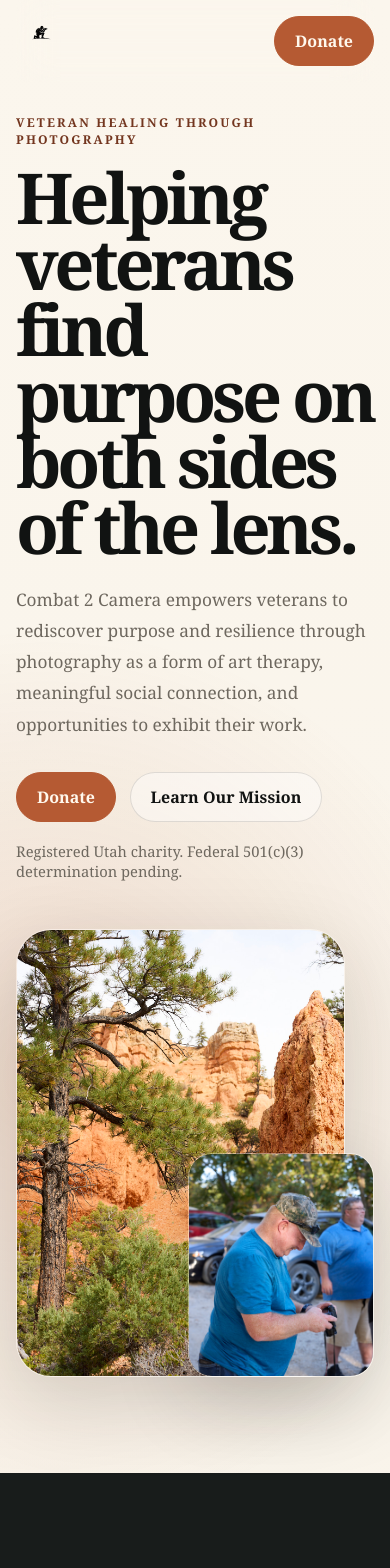
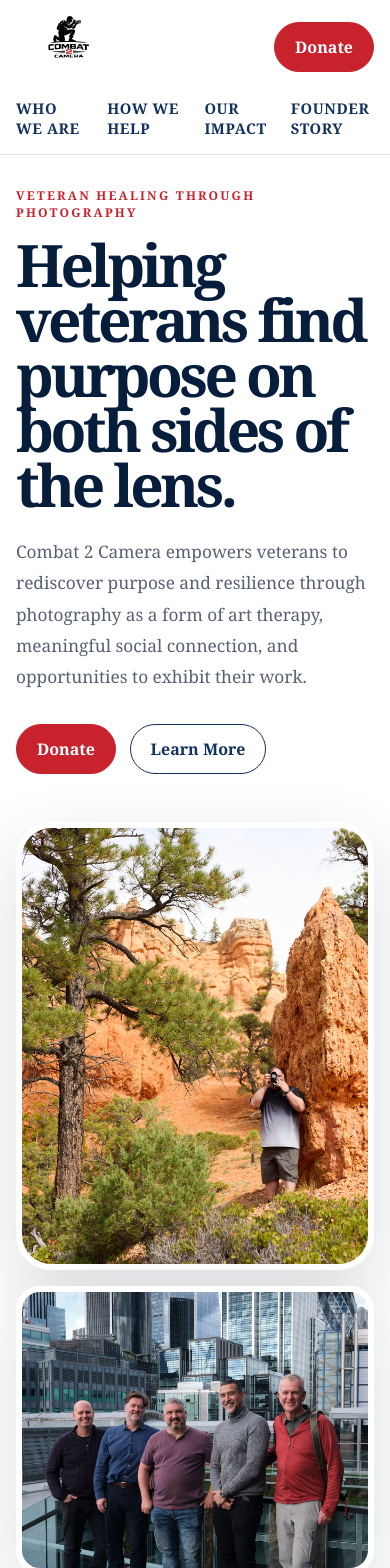
Before and after one commit to troyrkoltermann-pixel/combat2camera-website, a Next.js app: page / in a window 390 px wide. Shown: the top 1568 px of the page. Built offline with nearby package versions, Linux system fonts and the light colour scheme.

Commit message:
Update homepage layout and founder story

```diff
--- a/src/app/globals.css
+++ b/src/app/globals.css
@@ -1,16 +1,16 @@
 :root {
-  --ink: #111312;
-  --paper: #f4efe5;
-  --paper-soft: #ebe2d3;
-  --sand: #d4c2a6;
-  --olive: #59624b;
-  --clay: #b55a33;
-  --clay-dark: #73361f;
-  --charcoal: #181c1b;
-  --muted: #6e685f;
-  --line: rgba(17, 19, 18, 0.12);
-  --light-line: rgba(244, 239, 229, 0.16);
-  --shadow: 0 24px 80px rgba(34, 26, 18, 0.16);
+  --ink: #101828;
+  --paper: #ffffff;
+  --paper-soft: #f5f7fb;
+  --navy: #12315f;
+  --navy-dark: #071d3c;
+  --red: #c8232c;
+  --red-dark: #961923;
+  --blue: #1f5f9f;
+  --muted: #586174;
+  --line: rgba(16, 24, 40, 0.12);
+  --light-line: rgba(255, 255, 255, 0.2);
+  --shadow: 0 24px 70px rgba(16, 24, 40, 0.14);
 }
 
 * {
@@ -24,7 +24,7 @@
 body {
   margin: 0;
   min-height: 100vh;
-  background: var(--paper);
+  background: #ffffff;
   color: var(--ink);
   font-family: Georgia, "Times New Roman", serif;
 }
@@ -41,48 +41,79 @@
 
 .site-page {
   overflow: hidden;
-  background:
-    radial-gradient(circle at 12% 10%, rgba(181, 90, 51, 0.18), transparent 28rem),
-    linear-gradient(180deg, #fbf6ed 0%, var(--paper) 45%, #e5d7c4 100%);
+  background: #ffffff;
 }
 
 .site-header {
   position: sticky;
   top: 0;
   z-index: 20;
-  display: grid;
-  grid-template-columns: 1fr auto 1fr;
-  align-items: center;
-  gap: 1rem;
+  border-bottom: 1px solid var(--line);
+  background: rgba(255, 255, 255, 0.96);
+  backdrop-filter: blur(14px);
+}
+
+.utility-bar,
+.main-nav {
   width: min(1180px, calc(100% - 2rem));
   margin: 0 auto;
-  padding: 1rem 0;
-  backdrop-filter: blur(18px);
+}
+
+.utility-bar {
+  display: flex;
+  justify-content: space-between;
+  gap: 1rem;
+  padding: 0.45rem 0;
+  color: #ffffff;
+  font-size: 0.82rem;
+}
+
+.site-header::before {
+  content: "";
+  position: absolute;
+  inset: 0 0 auto;
+  height: 2rem;
+  z-index: -1;
+  background: var(--navy);
+}
+
+.utility-bar a {
+  font-weight: 700;
+}
+
+.main-nav {
+  display: grid;
+  grid-template-columns: auto 1fr auto;
+  align-items: center;
+  gap: 2rem;
+  padding: 0.75rem 0;
 }
 
 .brand {
   display: inline-flex;
   align-items: center;
-  gap: 0.7rem;
-  font-size: 0.95rem;
-  font-weight: 700;
-  letter-spacing: 0.06em;
-  text-transform: uppercase;
 }
 
 .brand img {
-  width: 3.2rem;
+  width: 10.5rem;
   height: auto;
+  max-height: 4.4rem;
+  object-fit: contain;
+  object-position: left center;
 }
 
 .nav-links {
   display: flex;
+  justify-content: center;
   gap: 1.5rem;
-  color: var(--muted);
-  font-size: 0.9rem;
+  color: var(--navy);
+  font-size: 0.92rem;
+  font-weight: 700;
+  text-transform: uppercase;
+  letter-spacing: 0.04em;
 }
 
-.site-header .button {
+.main-nav .button {
   justify-self: end;
 }
 
@@ -106,15 +137,15 @@
 }
 
 .button-primary {
-  border: 1px solid var(--clay);
-  background: var(--clay);
-  color: #fff8ed;
+  border: 1px solid var(--red);
+  background: var(--red);
+  color: #ffffff;
 }
 
 .button-secondary {
-  border: 1px solid var(--line);
-  background: rgba(255, 255, 255, 0.42);
-  color: var(--ink);
+  border: 1px solid var(--navy);
+  background: #ffffff;
+  color: var(--navy);
 }
 
 .hero-home {
@@ -123,9 +154,9 @@
   gap: 3rem;
   align-items: center;
   width: min(1180px, calc(100% - 2rem));
-  min-height: calc(100vh - 5rem);
+  min-height: calc(100vh - 7rem);
   margin: 0 auto;
-  padding: 4rem 0 6rem;
+  padding: 4.5rem 0 5.5rem;
 }
 
 .hero-copy {
@@ -134,7 +165,7 @@
 
 .eyebrow {
   margin: 0 0 1rem;
-  color: var(--clay-dark);
+  color: var(--red);
   font-size: 0.76rem;
   font-weight: 700;
   letter-spacing: 0.18em;
@@ -155,8 +186,9 @@
 }
 
 .hero-home h1 {
-  max-width: 11ch;
-  font-size: clamp(4.1rem, 9vw, 8.8rem);
+  max-width: 12ch;
+  color: var(--navy-dark);
+  font-size: clamp(3.5rem, 7vw, 7.2rem);
 }
 
 .lead {
@@ -174,46 +206,41 @@
   margin-top: 2rem;
 }
 
-.status-note {
-  margin: 1.2rem 0 0;
-  color: var(--muted);
-  font-size: 0.92rem;
-}
-
 .hero-media {
-  position: relative;
-  min-height: 42rem;
+  display: grid;
+  grid-template-columns: 1fr 0.58fr;
+  gap: 1rem;
+  align-items: end;
 }
 
 .hero-image {
   object-fit: cover;
-  border: 1px solid rgba(255, 255, 255, 0.35);
+  border: 6px solid #ffffff;
   box-shadow: var(--shadow);
 }
 
 .hero-image-main {
-  width: 84%;
+  width: 100%;
   height: 38rem;
   border-radius: 2.2rem;
 }
 
 .hero-image-inset {
-  position: absolute;
-  right: 0;
-  bottom: 0;
-  width: 45%;
-  height: 20rem;
+  width: 100%;
+  height: 24rem;
   border-radius: 1.5rem;
 }
 
 .mission-band {
   padding: 7rem max(1rem, calc((100vw - 1180px) / 2));
-  background: var(--charcoal);
+  background:
+    linear-gradient(90deg, rgba(7, 29, 60, 0.96), rgba(18, 49, 95, 0.92)),
+    var(--navy-dark);
   color: var(--paper);
 }
 
 .mission-band .eyebrow {
-  color: #d79b7b;
+  color: #ffccd0;
 }
 
 .mission-band h2 {
@@ -278,14 +305,14 @@
   padding: 1.5rem;
   border: 1px solid var(--line);
   border-radius: 1.5rem;
-  background: rgba(255, 255, 255, 0.38);
-  box-shadow: 0 12px 48px rgba(34, 26, 18, 0.08);
+  background: #ffffff;
+  box-shadow: 0 12px 48px rgba(16, 24, 40, 0.08);
 }
 
 .program-card span {
   display: block;
   margin-bottom: 2rem;
-  color: var(--clay-dark);
+  color: var(--red);
   font-size: 1.3rem;
   font-weight: 700;
 }
@@ -311,13 +338,13 @@
 .impact-card {
   min-height: 20rem;
   background:
-    linear-gradient(180deg, rgba(89, 98, 75, 0.12), rgba(255, 255, 255, 0.42)),
-    rgba(255, 255, 255, 0.34);
+    linear-gradient(180deg, rgba(31, 95, 159, 0.08), #ffffff),
+    #ffffff;
 }
 
 .impact-card p {
   margin: 0 0 2rem;
-  color: var(--clay-dark);
+  color: var(--red);
   font-size: 0.78rem;
   font-weight: 700;
   letter-spacing: 0.16em;
@@ -337,7 +364,7 @@
   border: 1px dashed rgba(17, 19, 18, 0.22);
   border-radius: 1.25rem;
   color: var(--muted);
-  background: rgba(255, 255, 255, 0.24);
+  background: var(--paper-soft);
 }
 
 .partner-strip p {
@@ -350,7 +377,7 @@
   grid-template-columns: repeat(4, minmax(18rem, 1fr));
   gap: 0.6rem;
   padding: 0.6rem;
-  background: var(--charcoal);
+  background: var(--navy-dark);
 }
 
 .gallery-strip img {
@@ -375,14 +402,24 @@
 
 .founder-image-wrap img {
   width: 100%;
-  height: 42rem;
-  object-fit: cover;
-  object-position: center top;
+  height: auto;
+  max-height: 46rem;
+  object-fit: contain;
+  object-position: center;
+  background: var(--paper-soft);
 }
 
 .founder-copy {
   display: grid;
   gap: 1.2rem;
+}
+
+.text-link {
+  width: fit-content;
+  color: var(--red);
+  font-weight: 700;
+  text-decoration: underline;
+  text-underline-offset: 0.25rem;
 }
 
 .testimonial-grid {
@@ -404,7 +441,7 @@
 
 .testimonial-card figcaption {
   margin-top: 2rem;
-  color: var(--clay-dark);
+  color: var(--red);
   font-weight: 700;
 }
 
@@ -413,14 +450,14 @@
   padding: 5rem;
   border-radius: 2.4rem;
   background:
-    linear-gradient(135deg, rgba(89, 98, 75, 0.92), rgba(24, 28, 27, 0.96)),
-    var(--charcoal);
+    linear-gradient(135deg, rgba(18, 49, 95, 0.96), rgba(7, 29, 60, 0.98)),
+    var(--navy-dark);
   color: var(--paper);
 }
 
 .donation-cta .eyebrow,
 .donation-cta p {
-  color: #d8c9b5;
+  color: #dce8f8;
 }
 
 .donation-cta h2 {
@@ -444,8 +481,8 @@
   place-items: center;
   padding: 2rem;
   background:
-    radial-gradient(circle at top left, rgba(181, 90, 51, 0.18), transparent 30rem),
-    var(--paper);
+    radial-gradient(circle at top left, rgba(31, 95, 159, 0.1), transparent 30rem),
+    #ffffff;
 }
 
 .donate-panel {
@@ -453,7 +490,7 @@
   padding: clamp(2rem, 6vw, 5rem);
   border: 1px solid var(--line);
   border-radius: 2rem;
-  background: rgba(255, 255, 255, 0.48);
+  background: #ffffff;
   box-shadow: var(--shadow);
 }
 
@@ -462,27 +499,129 @@
 }
 
 .donate-panel a:not(.button) {
-  color: var(--clay-dark);
+  color: var(--red);
   text-decoration: underline;
+}
+
+.story-page {
+  min-height: 100vh;
+  background: #ffffff;
+}
+
+.story-hero {
+  padding: 2rem max(1rem, calc((100vw - 1180px) / 2)) 5rem;
+  background:
+    linear-gradient(180deg, #ffffff 0%, #f5f7fb 100%);
+}
+
+.story-back-link {
+  display: inline-flex;
+  margin-bottom: 2rem;
+  color: var(--red);
+  font-weight: 700;
+}
+
+.story-hero-grid {
+  display: grid;
+  grid-template-columns: 1.05fr 0.65fr;
+  gap: 3rem;
+  align-items: center;
+}
+
+.story-hero h1 {
+  max-width: 12ch;
+  margin: 0;
+  color: var(--navy-dark);
+  font-size: clamp(3.5rem, 7vw, 7rem);
+  letter-spacing: -0.06em;
+  line-height: 0.94;
+}
+
+.story-hero p:not(.eyebrow) {
+  max-width: 42rem;
+  margin: 1.5rem 0 0;
+  color: var(--muted);
+  font-size: 1.16rem;
+  line-height: 1.8;
+}
+
+.story-hero img {
+  width: 100%;
+  height: auto;
+  max-height: 42rem;
+  object-fit: contain;
+  border: 1px solid var(--line);
+  border-radius: 1.8rem;
+  background: var(--paper-soft);
+  box-shadow: var(--shadow);
+}
+
+.story-article {
+  width: min(820px, calc(100% - 2rem));
+  margin: 0 auto;
+  padding: 5rem 0 7rem;
+}
+
+.story-article p {
+  margin: 0 0 1.25rem;
+  color: #273244;
+  font-size: clamp(1.15rem, 2vw, 1.38rem);
+  line-height: 1.85;
+}
+
+.story-article p:nth-of-type(8),
+.story-article p:nth-of-type(9),
+.story-article p:nth-of-type(13),
+.story-article p:nth-of-type(14),
+.story-article p:nth-of-type(21),
+.story-article p:nth-of-type(22) {
+  color: var(--navy);
+  font-size: clamp(1.55rem, 3vw, 2.2rem);
+  font-weight: 700;
+  letter-spacing: -0.04em;
+  line-height: 1.15;
+}
+
+.story-article footer {
+  display: grid;
+  gap: 0.3rem;
+  margin-top: 3rem;
+  padding-top: 2rem;
+  border-top: 1px solid var(--line);
+  color: var(--navy);
+}
+
+.story-article footer span {
+  color: var(--muted);
 }
 
 @media (max-width: 980px) {
   .site-header {
+    position: relative;
+  }
+
+  .main-nav {
     grid-template-columns: 1fr auto;
+    gap: 1rem;
   }
 
   .nav-links {
-    display: none;
+    grid-column: 1 / -1;
+    order: 3;
+    justify-content: flex-start;
+    overflow-x: auto;
+    padding-bottom: 0.25rem;
   }
 
   .hero-home,
   .split-section,
-  .founder-section {
+  .founder-section,
+  .story-hero-grid {
     grid-template-columns: 1fr;
   }
 
   .hero-media {
-    min-height: 34rem;
+    grid-template-columns: 1fr;
   }
 
   .program-grid,
@@ -501,8 +640,16 @@
 }
 
 @media (max-width: 640px) {
-  .brand span {
+  .utility-bar {
     display: none;
+  }
+
+  .site-header::before {
+    display: none;
+  }
+
+  .brand img {
+    width: 7.5rem;
   }
 
   .hero-home {
@@ -510,21 +657,21 @@
   }
 
   .hero-home h1 {
-    font-size: clamp(3.25rem, 18vw, 5rem);
+    font-size: clamp(3rem, 15vw, 4.7rem);
   }
 
   .hero-media {
-    min-height: 28rem;
+    grid-template-columns: 1fr;
   }
 
   .hero-image-main {
-    width: 92%;
+    width: 100%;
     height: 28rem;
   }
 
   .hero-image-inset {
-    width: 52%;
-    height: 14rem;
+    width: 100%;
+    height: 18rem;
   }
 
   .program-grid,
--- a/src/components/home/hero-section.tsx
+++ b/src/components/home/hero-section.tsx
@@ -17,12 +17,9 @@
             Donate
           </Link>
           <a className="button button-secondary" href="#mission">
-            Learn Our Mission
+            Learn More
           </a>
         </div>
-        <p className="status-note">
-          Registered Utah charity. Federal 501(c)(3) determination pending.
-        </p>
       </div>
 
       <div className="hero-media" aria-label="Combat 2 Camera program photos">
@@ -36,7 +33,7 @@
         />
         <Image
           className="hero-image hero-image-inset"
-          src="/assets/photos/C2C_Web__L3A0384_Sep 28 2025.jpg"
+          src="/assets/photos/C2C_Web_DTCF0024_Oct 05 2025.jpg"
           alt="Combat 2 Camera portrait moment"
           width={420}
           height={520}
--- a/src/components/home/impact-section.tsx
+++ b/src/components/home/impact-section.tsx
@@ -2,7 +2,7 @@
 
 export function ImpactSection() {
   return (
-    <section className="impact-section">
+    <section className="impact-section" id="impact">
       <div className="section-heading">
         <p className="eyebrow">How Support Helps</p>
         <h2>Every contribution should move a veteran closer to creative purpose.</h2>
--- a/src/components/site-header.tsx
+++ b/src/components/site-header.tsx
@@ -4,24 +4,31 @@
 export function SiteHeader() {
   return (
     <header className="site-header" aria-label="Primary navigation">
+      <div className="utility-bar">
+        <span>Registered Utah charity. 501(c)(3) determination pending.</span>
+        <a href="mailto:info@combat2camera.org">info@combat2camera.org</a>
+      </div>
+
+      <div className="main-nav">
         <Link className="brand" href="/">
           <Image
-          src="/assets/logo/Icon C2C.png"
+            src="/assets/logo/Logo C2C.png"
             alt="Combat 2 Camera logo"
-          width={72}
-          height={48}
+            width={210}
+            height={140}
             priority
           />
-        <span>Combat 2 Camera</span>
         </Link>
         <nav className="nav-links" aria-label="Homepage sections">
-        <a href="#mission">Mission</a>
-        <a href="#programs">Programs</a>
-        <a href="#story">Story</a>
+          <a href="#mission">Who We Are</a>
+          <a href="#programs">How We Help</a>
+          <a href="#impact">Our Impact</a>
+          <Link href="/founder-story">Founder Story</Link>
         </nav>
         <Link className="button button-primary" href="/donate">
           Donate
         </Link>
+      </div>
     </header>
   );
 }
```
Also changed, not shown: src/app/founder-story/page.tsx (added, +115 -0 lines), src/components/home/founder-section.tsx (+14 -7 lines), src/components/home/mission-section.tsx (+6 -5 lines). Lines whose indentation alone changed are shown as unchanged.
